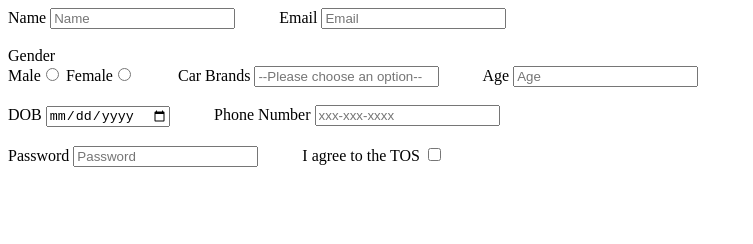
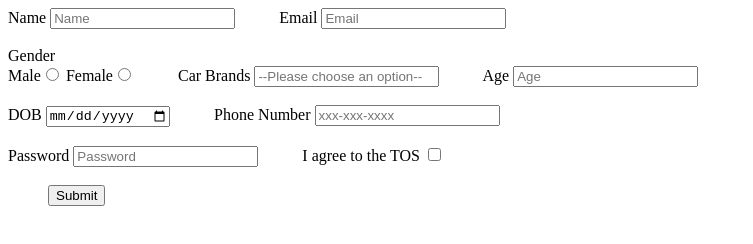
Before and after one commit to acciojob/signup-form-car-KhushaliDudhabade, a website: page main.html in a window 1280 px wide. Shown: the whole page, without its empty margins (0-753 px from the left). Drawn offline with Linux system fonts and the light colour scheme.

Commit message:
created a submission

```diff
--- a/main.html
+++ b/main.html
@@ -8,6 +8,7 @@
 
 <body>
 	<!-- the entire body must be written by student -->
+	<form method="post">
 	<label for="name">Name</label>
 	<input type="text" id="name" placeholder="Name" required>
 &emsp;
@@ -46,6 +47,12 @@
 	<label for="tos">I agree to the TOS</label>
 	<input type="checkbox" id="tos" required>
 
+		<br>
+		<br>
+		&emsp;
+	    &emsp;
+		<button type="submit"> Submit</button>
+	</form>
     <script type="text/javascript" src="./script.js">
 </script>
 
```
